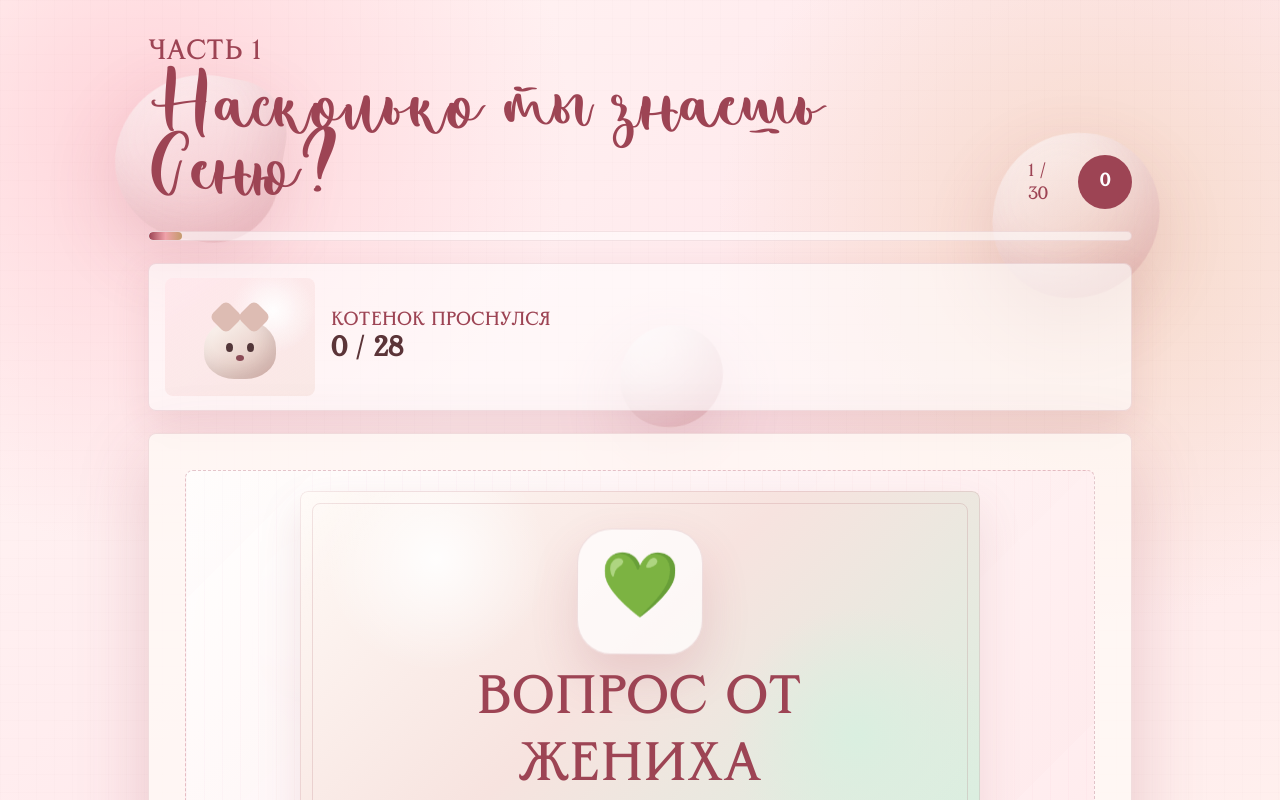
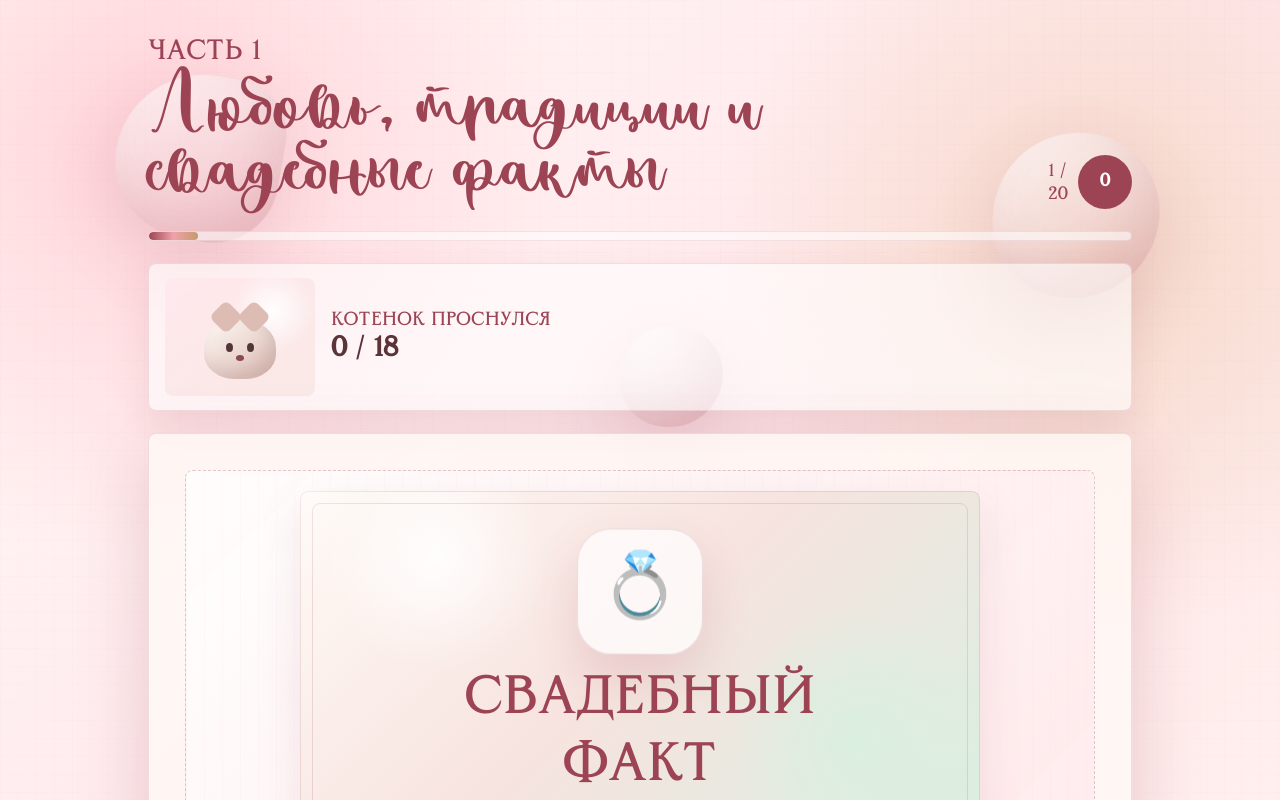
Before and after one commit to ivanovaluydmila2004-source/project-1, a plain HTML site: page index.html in a window 1280 px wide. Both pictures are taken after a click on the button "Начать квиз". Shown: the top 800 px of the page. Drawn offline with Linux system fonts and the light colour scheme.

Commit message:
Replace first round with wedding facts quiz

```diff
--- a/index.html
+++ b/index.html
@@ -25,10 +25,10 @@
         <div class="hero__content">
           <p class="date">17.07.2026</p>
           <h1>Девичник для невесты</h1>
-          <p class="lead">Теплый квиз про жениха, музыку, подруг и маленькие признания про любовь.</p>
+          <p class="lead">Теплый квиз про свадебные факты, традиции, музыку, подруг и маленькие признания про любовь.</p>
           <div class="plan-strip" aria-label="План квиза">
-            <span>45+ минут</span>
-            <span>30 карточек</span>
+            <span>35+ минут</span>
+            <span>20 карточек</span>
             <span>2 паузы ведущей</span>
           </div>
           <button class="primary" type="button" data-start>Начать квиз</button>
@@ -39,10 +39,10 @@
         <header class="topbar">
           <div>
             <p class="kicker" data-round-label>Часть 1</p>
-            <h2 data-question-title>Вопросы о женихе</h2>
+            <h2 data-question-title>Любовь, традиции и свадебные факты</h2>
           </div>
           <div class="score">
-            <span data-progress>1 / 30</span>
+            <span data-progress>1 / 20</span>
             <strong data-score>0</strong>
           </div>
         </header>
@@ -66,7 +66,7 @@
           </div>
           <div class="pet-copy">
             <span data-pet-step>Котенок ждет первый правильный ответ</span>
-            <strong data-pet-level>0 / 28</strong>
+            <strong data-pet-level>0 / 18</strong>
           </div>
         </aside>
 
@@ -86,7 +86,7 @@
         <p class="lead">Самое время поднять бокалы, обнять виновницу праздника и оставить ей пару теплых слов.</p>
         <div class="result">
           <span>Баллы</span>
-          <strong data-final-score>0 / 28</strong>
+          <strong data-final-score>0 / 18</strong>
         </div>
         <div class="final-actions">
           <button class="primary" type="button" data-restart>Пройти еще раз</button>
--- a/script.js
+++ b/script.js
@@ -1,219 +1,99 @@
 const cards = [
   {
     round: "Часть 1",
-    title: "Насколько ты знаешь Сеню?",
-    time: "1 минута",
+    title: "Любовь, традиции и свадебные факты",
+    time: "2 минуты",
     kind: "groom",
-    visual: "groom-color",
-    caption: "Вопрос от жениха",
-    text: "Какой твой любимый цвет?",
-    answers: ["зелёный", "оливковый", "изумрудный", "серо-зелёный"],
-    correct: 0,
-    note: "Верный ответ: зелёный."
+    visual: "wedding-fee",
+    caption: "Свадебный факт",
+    text: "Каков размер государственной пошлины за государственную регистрацию заключения брака с выдачей свидетельства?",
+    answers: ["Регистрация проводится бесплатно", "350 рублей", "1 000 рублей", "5 000 рублей"],
+    correct: 1,
+    note: "Верный ответ: 350 рублей. Пошлина уплачивается за регистрацию заключения брака, включая выдачу свидетельства."
   },
   {
     round: "Часть 1",
-    title: "Насколько ты знаешь Сеню?",
-    time: "1 минута",
+    title: "Любовь, традиции и свадебные факты",
+    time: "2 минуты",
     kind: "groom",
-    visual: "groom-stars",
-    caption: "Вопрос от жениха",
-    text: "Какой у тебя знак зодиака?",
-    answers: ["Близнецы", "Весы", "Водолей", "Рак"],
-    correct: 0,
-    note: "Верный ответ: Близнецы."
+    visual: "wedding-zags",
+    caption: "Свадебный факт",
+    text: "Супруги согласны расторгнуть брак и не имеют общих несовершеннолетних детей. Каков размер государственной пошлины за регистрацию расторжения брака через органы ЗАГС?",
+    answers: ["350 рублей с пары", "1 000 рублей с каждого супруга", "5 000 рублей с каждого супруга", "10 000 рублей с пары"],
+    correct: 2,
+    note: "Верный ответ: 5 000 рублей с каждого супруга. Вопрос касается регистрации расторжения брака через ЗАГС."
   },
   {
     round: "Часть 1",
-    title: "Насколько ты знаешь Сеню?",
-    time: "1 минута",
+    title: "Любовь, традиции и свадебные факты",
+    time: "2 минуты",
     kind: "groom",
-    visual: "groom-eyes",
-    caption: "Вопрос от жениха",
-    text: "Какой у тебя цвет глаз?",
-    answers: ["зелёный", "серо-зелёный", "каре-зелёный", "голубо-зелёный"],
-    correct: 0,
-    note: "Верный ответ: зелёный."
+    visual: "wedding-calendar",
+    caption: "Свадебный факт",
+    text: "Через какое минимальное время после подачи заявления обычно проводится государственная регистрация заключения брака?",
+    answers: ["На следующий день", "Через семь дней", "По истечении месяца", "Через три месяца"],
+    correct: 2,
+    note: "Верный ответ: по истечении месяца. При особых обстоятельствах срок может быть изменён."
   },
   {
     round: "Часть 1",
-    title: "Насколько ты знаешь Сеню?",
-    time: "1 минута",
+    title: "Любовь, традиции и свадебные факты",
+    time: "2 минуты",
     kind: "groom",
-    visual: "groom-actor",
-    caption: "Вопрос от жениха",
-    text: "Кто твой любимый актёр или актриса?",
-    answers: ["Вуди Харрельсон", "Мэттью Макконахи", "Брюс Уиллис", "Джейсон Стэйтем"],
-    correct: 0,
-    note: "Верный ответ: Вуди Харрельсон."
+    visual: "wedding-veil",
+    caption: "Свадебная традиция",
+    text: "Что означал старинный свадебный обряд «повивание»?",
+    answers: ["Подружки заворачивали подарки невесты в один общий платок", "Молодожёнов накрывали одним покрывалом", "Невесте меняли девичью причёску и головной убор на замужние", "Руки жениха и невесты связывали полотенцем"],
+    correct: 2,
+    note: "Верный ответ: невесте меняли девичью причёску и головной убор на замужние."
   },
   {
     round: "Часть 1",
-    title: "Насколько ты знаешь Сеню?",
-    time: "1 минута",
+    title: "Любовь, традиции и свадебные факты",
+    time: "2 минуты",
     kind: "groom",
-    visual: "groom-food",
-    caption: "Вопрос от жениха",
-    text: "Какая твоя любимая еда?",
-    answers: ["свинина в кисло-сладком соусе", "курица в кисло-сладком соусе", "свинина в соусе терияки", "говядина в кисло-сладком соусе"],
-    correct: 0,
-    note: "Верный ответ: свинина в кисло-сладком соусе."
+    visual: "wedding-tree",
+    caption: "Свадебная традиция",
+    text: "Что символизировала украшенная лентами и цветами ёлочка на традиционном девичнике в свадебном обряде села Репнино?",
+    answers: ["Благополучие семьи жениха", "Будущих детей молодожёнов", "Невестину красоту", "Долгую совместную жизнь"],
+    correct: 2,
+    note: "Верный ответ: невестину красоту. Украшенную ёлочку помещали в большой каравай."
   },
   {
     round: "Часть 1",
-    title: "Насколько ты знаешь Сеню?",
-    time: "1 минута",
+    title: "Любовь, традиции и свадебные факты",
+    time: "2 минуты",
     kind: "groom",
-    visual: "groom-child",
-    caption: "Вопрос от жениха",
-    text: "Кем ты хотел стать, когда был ребёнком?",
-    answers: ["поваром", "ресторатором", "кондитером", "барменом"],
-    correct: 0,
-    note: "Верный ответ: поваром."
+    visual: "wedding-coat",
+    caption: "Свадебная традиция",
+    text: "Что в одном из старинных свадебных обрядов должна была сделать невеста накануне девичника, чтобы защититься от нечистой силы?",
+    answers: ["Трижды обойти дом с зажжённой свечой", "Положить под подушку обручальное кольцо", "Посидеть на вывернутой мехом наружу шубе", "Заплести в волосы красную ленту"],
+    correct: 2,
+    note: "Верный ответ: посидеть на вывернутой мехом наружу шубе."
   },
   {
     round: "Часть 1",
-    title: "Насколько ты знаешь Сеню?",
-    time: "1 минута",
+    title: "Любовь, традиции и свадебные факты",
+    time: "2 минуты",
     kind: "groom",
-    visual: "groom-tattoo",
-    caption: "Вопрос от жениха",
-    text: "Если бы ты решился на татуировку, что бы ты набил?",
-    answers: ["какую-нибудь минималистичную абстракцию", "тонкую геометрическую линию", "маленький символ без смысла для других", "минималистичную надпись"],
-    correct: 0,
-    note: "Верный ответ: какую-нибудь минималистичную абстракцию."
+    visual: "wedding-date",
+    caption: "Свадебная дата",
+    text: "Сколько пар планировали зарегистрировать брак в Иркутской области в красивую дату 26 июня 2026 года?",
+    answers: ["Около 170 пар", "Около 350 пар", "Почти 700 пар", "Более 1 200 пар"],
+    correct: 2,
+    note: "Верный ответ: почти 700 пар. Дата 26.06.2026 стала одной из самых востребованных дат года."
   },
   {
     round: "Часть 1",
-    title: "Насколько ты знаешь Сеню?",
-    time: "1 минута",
+    title: "Любовь, традиции и свадебные факты",
+    time: "2 минуты",
     kind: "groom",
-    visual: "groom-shoes",
-    caption: "Вопрос от жениха",
-    text: "Какой у тебя размер обуви?",
-    answers: ["41,5", "41", "42", "42,5"],
-    correct: 0,
-    note: "Верный ответ: 41,5."
-  },
-  {
-    round: "Часть 1",
-    title: "Насколько ты знаешь Сеню?",
-    time: "1 минута",
-    kind: "groom",
-    visual: "groom-morning",
-    caption: "Вопрос от жениха",
-    text: "Ты жаворонок или сова?",
-    answers: ["жаворонок", "сова", "зависит от дня", "человек после кофе"],
-    correct: 0,
-    note: "Верный ответ: жаворонок."
-  },
-  {
-    round: "Часть 1",
-    title: "Насколько ты знаешь Сеню?",
-    time: "1 минута",
-    kind: "groom",
-    visual: "groom-allergy",
-    caption: "Вопрос от жениха",
-    text: "На что у тебя аллергия?",
-    answers: ["аллергии нет", "на пыльцу", "на пыль", "на цитрусовые"],
-    correct: 0,
-    note: "Верный ответ: аллергии нет."
-  },
-  {
-    round: "Часть 1",
-    title: "Насколько ты знаешь Сеню?",
-    time: "1 минута",
-    kind: "groom",
-    visual: "groom-sweet",
-    caption: "Вопрос от жениха",
-    text: "Какая твоя любимая сладость?",
-    answers: ["овсяные печеньки", "овсяные печеньки с изюмом", "шоколадное печенье", "имбирные печеньки"],
-    correct: 0,
-    note: "Верный ответ: овсяные печеньки."
-  },
-  {
-    round: "Часть 1",
-    title: "Насколько ты знаешь Сеню?",
-    time: "1 минута",
-    kind: "groom",
-    visual: "groom-holiday",
-    caption: "Вопрос от жениха",
-    text: "Какой у тебя любимый праздник?",
-    answers: ["Новый год", "день рождения", "майские праздники", "Рождество"],
-    correct: 0,
-    note: "Верный ответ: Новый год."
-  },
-  {
-    round: "Часть 1",
-    title: "Насколько ты знаешь Сеню?",
-    time: "1 минута",
-    kind: "groom",
-    visual: "groom-country",
-    caption: "Вопрос от жениха",
-    text: "В какую страну ты бы переехал, если бы была возможность?",
-    answers: ["Испания", "Португалия", "Италия", "Греция"],
-    correct: 0,
-    note: "Верный ответ: Испания."
-  },
-  {
-    round: "Часть 1",
-    title: "Насколько ты знаешь Сеню?",
-    time: "1 минута",
-    kind: "groom",
-    visual: "groom-step",
-    caption: "Вопрос от жениха",
-    text: "Кто из вас сделал первый шаг в отношениях?",
-    answers: ["я (Арсений)", "она", "оба почти одновременно", "всё началось с переписки"],
-    correct: 0,
-    note: "Верный ответ: я (Арсений)."
-  },
-  {
-    round: "Часть 1",
-    title: "Насколько ты знаешь Сеню?",
-    time: "1 минута",
-    kind: "groom",
-    visual: "groom-fate",
-    caption: "Вопрос от жениха",
-    text: "Ты веришь в судьбу или считаешь, что всё зависит от самого человека?",
-    answers: ["ответ не указан", "скорее верю в судьбу", "скорее всё зависит от человека", "думаю, что 50 на 50"],
-    correct: 0,
-    note: "Верный ответ: ответ не указан."
-  },
-  {
-    round: "Часть 1",
-    title: "Насколько ты знаешь Сеню?",
-    time: "1 минута",
-    kind: "groom",
-    visual: "groom-money",
-    caption: "Вопрос от жениха",
-    text: "На что ты бы никогда не потратил деньги, хотя другие делают это постоянно?",
-    answers: ["на люксовые оверпрайс-вещи", "на дорогие лимитированные кроссовки", "на брендовые сумки", "на премиальные часы"],
-    correct: 0,
-    note: "Верный ответ: на люксовые оверпрайс-вещи."
-  },
-  {
-    round: "Часть 1",
-    title: "Насколько ты знаешь Сеню?",
-    time: "1 минута",
-    kind: "groom",
-    visual: "groom-emoji",
-    caption: "Вопрос от жениха",
-    text: "Какой смайлик ты чаще всего используешь в переписке со мной или с близкими?",
-    answers: ["❤", "😘", "😅", "🥰"],
-    correct: 0,
-    note: "Верный ответ: ❤."
-  },
-  {
-    round: "Часть 1",
-    title: "Насколько ты знаешь Сеню?",
-    time: "1 минута",
-    kind: "groom",
-    visual: "groom-rest",
-    caption: "Вопрос от жениха",
-    text: "Какой вид отдыха ты бы выбрал: пляж, город или горы?",
-    answers: ["пляж", "город", "горы", "домик у воды"],
-    correct: 0,
-    note: "Верный ответ: пляж."
+    visual: "wedding-loaf",
+    caption: "Свадебная традиция",
+    text: "Зачем в одном из русских свадебных обрядов связывали каравай со стороны жениха и каравай со стороны невесты?",
+    answers: ["Чтобы определить, чья семья богаче", "Чтобы символически соединить судьбы молодожёнов", "Чтобы выбрать главную сваху свадьбы", "Чтобы не перепутать караваи во время застолья"],
+    correct: 1,
+    note: "Верный ответ: чтобы символически соединить судьбы молодожёнов."
   },
   {
     round: "Часть 2",
@@ -486,6 +366,14 @@ function renderVisual(card) {
 
 function groomSymbol(type) {
   const symbols = {
+    "wedding-fee": "💍",
+    "wedding-zags": "📜",
+    "wedding-calendar": "📅",
+    "wedding-veil": "👰",
+    "wedding-tree": "🌿",
+    "wedding-coat": "🧥",
+    "wedding-date": "26",
+    "wedding-loaf": "🥖",
     "groom-color": "💚",
     "groom-stars": "♊",
     "groom-eyes": "👀",
```
